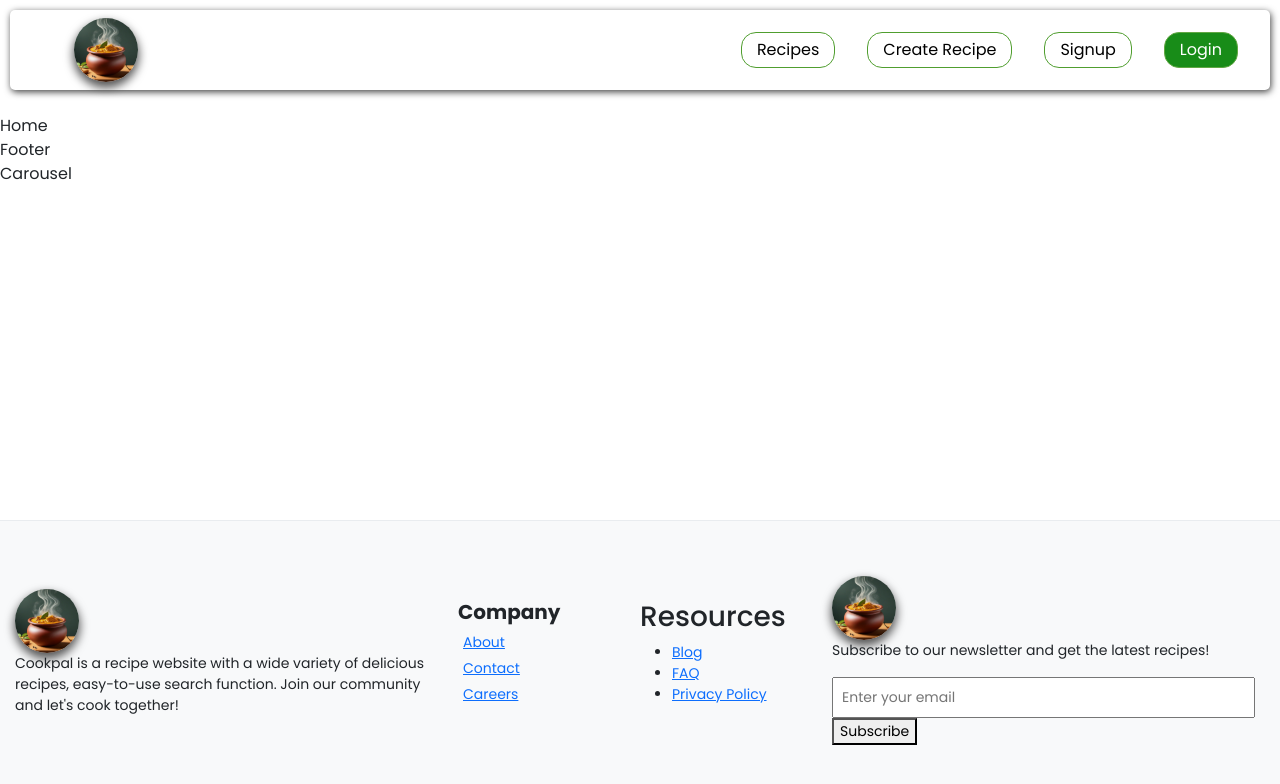
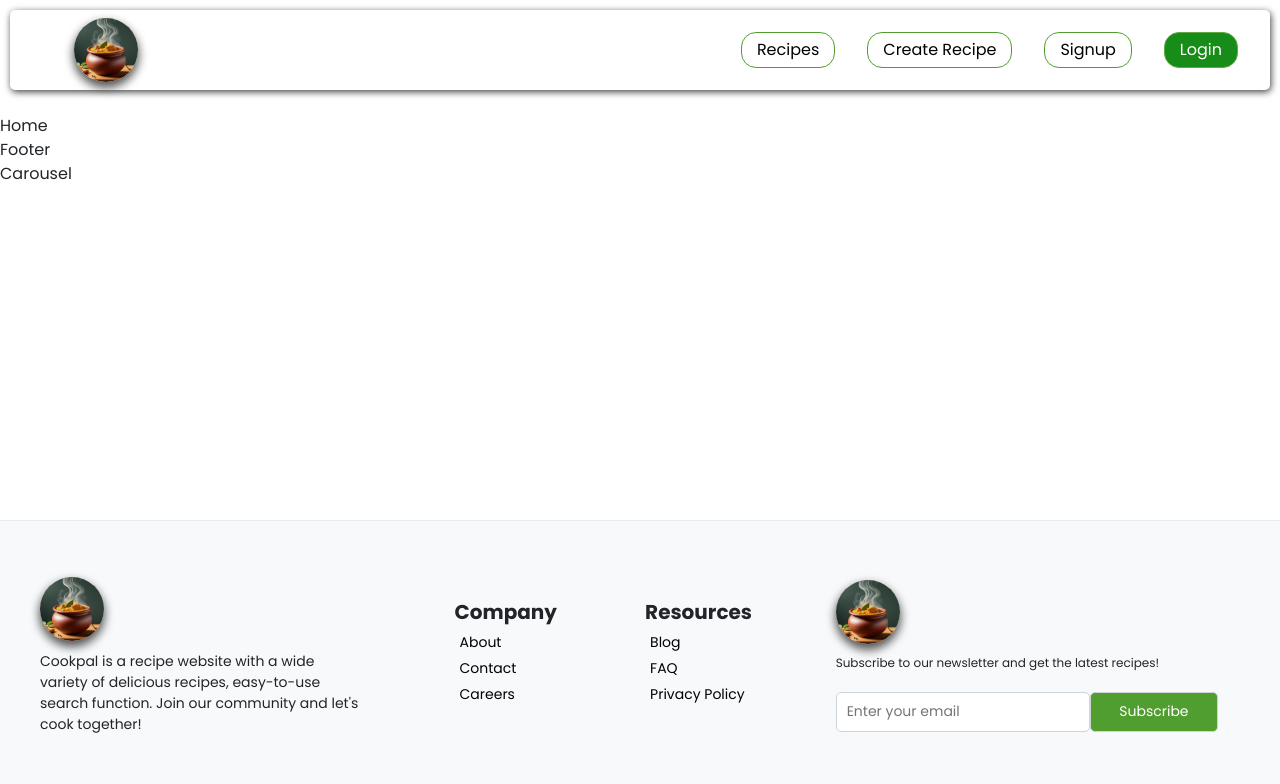
Before and after one commit to rithakith/RecipeApp, a React (Vite) app: page / in a window 1280 px wide. Shown: the top 784 px of the page. Built offline with nearby package versions, Linux system fonts and the light colour scheme.

Commit message:
footer styled

```diff
--- a/src/components/Footer/Footer.css
+++ b/src/components/Footer/Footer.css
@@ -16,8 +16,13 @@
 .logo-section {
   width: 35%;
   font-size: 14px;
-  padding-left: 15px;
-  padding-right: 15px;
+  padding-left: 40px;
+}
+
+.description {
+  font-size: 14px;
+  margin: 10px 0;
+  width: 80%;
 }
 
 .logo-section img {
@@ -28,9 +33,9 @@
 }
 
 .company-menu{
-  padding: 0 10px;
   font-size: 14px;
   width: 15%;
+  padding: 0 10px;
 }
 
 .company-menu h3{
@@ -45,19 +50,48 @@
 
 .company-menu ul li{
   margin: 5px 5px;
+}
+
+.company-menu ul li a {
   text-decoration: none;
   color: black;
 }
 
-.resouces-menu{
+.resources-menu{
   width: 15%;
   font-size: 14px;
+  padding: 0 10px;
+}
+
+.resources-menu h3{
+  font-size: 20px;
+  font-weight: bold;
+}
+
+.resources-menu ul{
+  list-style-type: none;
+  padding: 0;
+}
+
+.resources-menu ul li{
+  margin: 5px 5px;
+}
+
+.resources-menu ul li a {
+  text-decoration: none;
+  color: black;
 }
 
 .subscribe-section{
   width: 35%;
   font-size: 14px;
-  padding-right: 25px;
+  padding: 0 10px;
+  margin-right: 10px;
+}
+
+.subscribe-section p{
+  font-size: 12px;
+  margin: 10px 0;
 }
 
 .subscribe-section img {
@@ -66,3 +100,23 @@
   border-radius: 50%;
   box-shadow: 0px 5px 10px 1px rgb(87, 87, 87);
 }
+
+.subscribe-section input[type="email"] {
+  width: 60%;
+  height: 40px;
+  margin: 10px 0;
+  padding: 0 10px;
+  border: 1px solid #ced4da;
+  border-radius: 5px;
+}
+
+.subscribe-section button {
+  width: 30%;
+  height: 40px;
+  margin: 10px 0;
+  padding: 0 10px;
+  border: 1px solid #ced4da;
+  border-radius: 5px;
+  background-color: #509e2f;
+  color: white;
+}
--- a/src/components/Footer/Footer.jsx
+++ b/src/components/Footer/Footer.jsx
@@ -32,7 +32,7 @@ const Footer = () => {
             </li>
           </ul>
         </div>
-        <div className="resouces-menu">
+        <div className="resources-menu">
           <h3>Resources</h3>
           <ul>
             <li>
--- a/src/pages/Home/Home.jsx
+++ b/src/pages/Home/Home.jsx
@@ -12,7 +12,6 @@ const Home = () => {
   return (
     <>
       <Navbar />
-
       <div>Home</div>
       <Footer />
 
```
